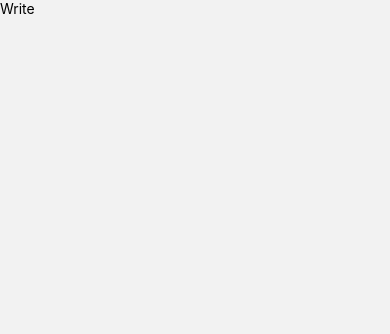
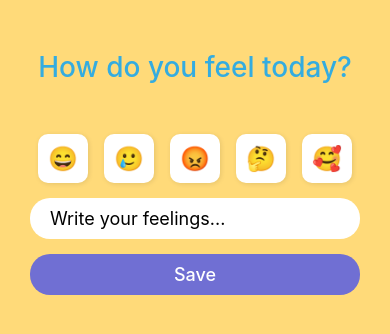
Before and after one commit to kangkyeongseo/react-native-diary-app, a React Native app: screen /Write in a window 390 px wide. Shown: the top 334 px of the page. Built offline with nearby package versions, Linux system fonts and the light colour scheme.

Commit message:
Write Screen

```diff
--- a/package.json
+++ b/package.json
@@ -11,6 +11,8 @@
   "dependencies": {
     "@react-navigation/native": "^6.1.1",
     "@react-navigation/native-stack": "^6.9.7",
+    "@types/styled-components": "^5.1.26",
+    "@types/styled-components-react-native": "^5.2.0",
     "expo": "~47.0.9",
     "expo-splash-screen": "~0.17.5",
     "expo-status-bar": "~1.4.2",
--- a/screens/Write.js
+++ b/screens/Write.js
@@ -1,13 +1,98 @@
-import React from "react";
+import React, { useState } from "react";
+import { Alert } from "react-native";
 import styled from "styled-components/native";
+import colors from "../colors";
 
-const View = styled.View``;
-const Text = styled.Text``;
+const View = styled.View`
+  flex: 1;
+  background-color: ${colors.bgColor};
+  padding: 0px 30px;
+`;
+const Title = styled.Text`
+  color: ${colors.textColor};
+  margin: 50px 0px;
+  text-align: center;
+  font-size: 28px;
+  font-weight: 500;
+`;
+
+const TextInput = styled.TextInput`
+  background-color: white;
+  border-radius: 20px;
+  padding: 10px 20px;
+  font-size: 18px;
+`;
+
+const Btn = styled.TouchableOpacity`
+  width: 100%;
+  margin-top: 15px;
+  padding: 10px 20px;
+  align-items: center;
+  border-radius: 20px;
+  background-color: ${colors.btnColor};
+`;
+
+const BtnText = styled.Text`
+  color: white;
+  font-size: 18px;
+  font-weight: 500;
+`;
+
+const Emotions = styled.View`
+  flex-direction: row;
+  margin-bottom: 15px;
+  justify-content: space-around;
+`;
+
+const Emotion = styled.TouchableOpacity`
+  background-color: white;
+  box-shadow: 1px 1px 5px rgba(0, 0, 0, 0.1);
+  padding: 10px;
+  border-radius: 10px;
+  border-width: ${(props) => (props.selected ? "2px" : "0px")};
+  border-color: rgba(0, 0, 0, 0.5);
+`;
+
+const EmotionText = styled.Text`
+  font-size: 24px;
+`;
+
+const emtions = ["😄", "🥲", "😡", "🤔", "🥰"];
 
 const Write = () => {
+  const [selectEmotion, setEmotion] = useState(null);
+  const [feelings, setFeelings] = useState("");
+  const onChangeText = (text) => setFeelings(text);
+  const onEmtionPress = (face) => setEmotion(face);
+  const onSubmit = () => {
+    if (feelings === "" || selectEmotion === null) {
+      return Alert.alert("Please complete form");
+    }
+  };
   return (
     <View>
-      <Text>Write</Text>
+      <Title>How do you feel today?</Title>
+      <Emotions>
+        {emtions.map((emtion, index) => (
+          <Emotion
+            selected={emtion === selectEmotion}
+            onPress={() => onEmtionPress(emtion)}
+            key={index}
+          >
+            <EmotionText>{emtion}</EmotionText>
+          </Emotion>
+        ))}
+      </Emotions>
+      <TextInput
+        returnKeyLabel="done"
+        onSubmitEditing={onSubmit}
+        onChangeText={onChangeText}
+        value={feelings}
+        placeholder="Write your feelings..."
+      />
+      <Btn onPress={onSubmit}>
+        <BtnText>Save</BtnText>
+      </Btn>
     </View>
   );
 };
```
Also changed, not shown: 2 other files (tests, documents, lock files or other folders).
